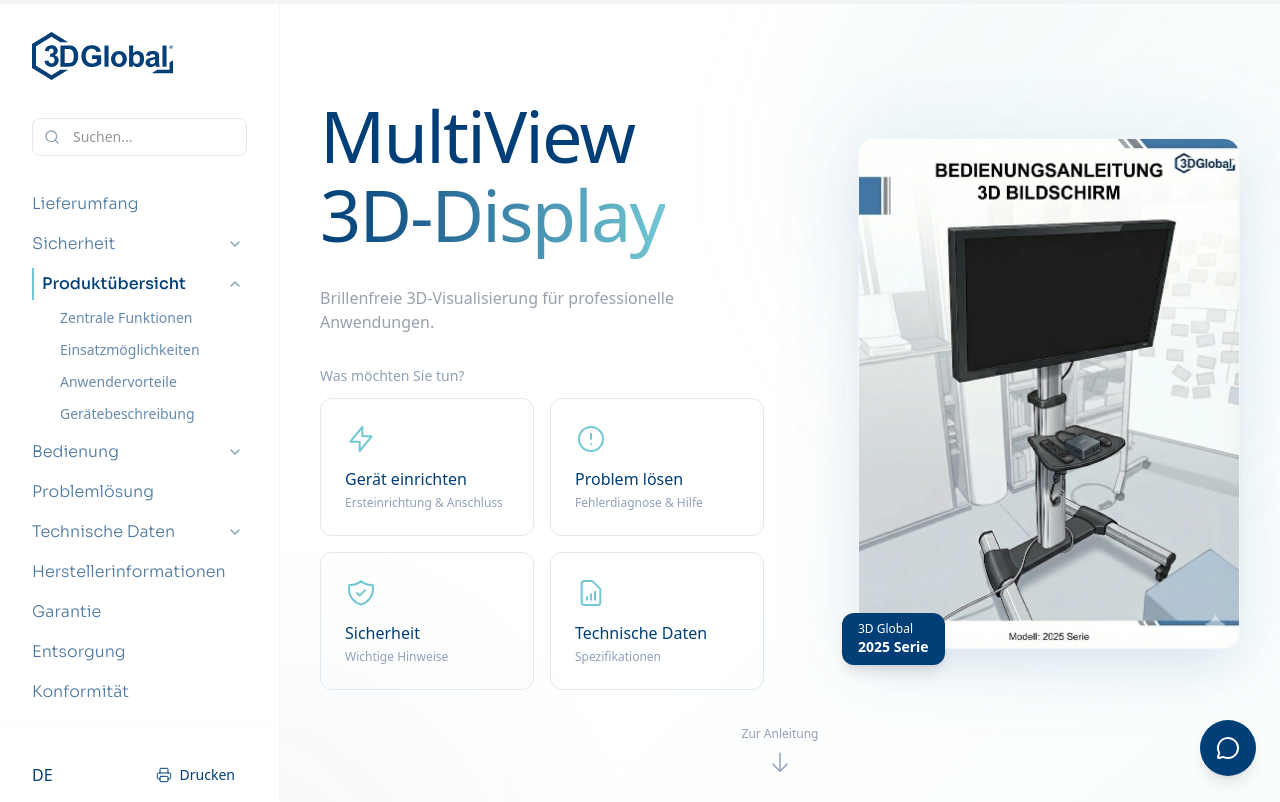
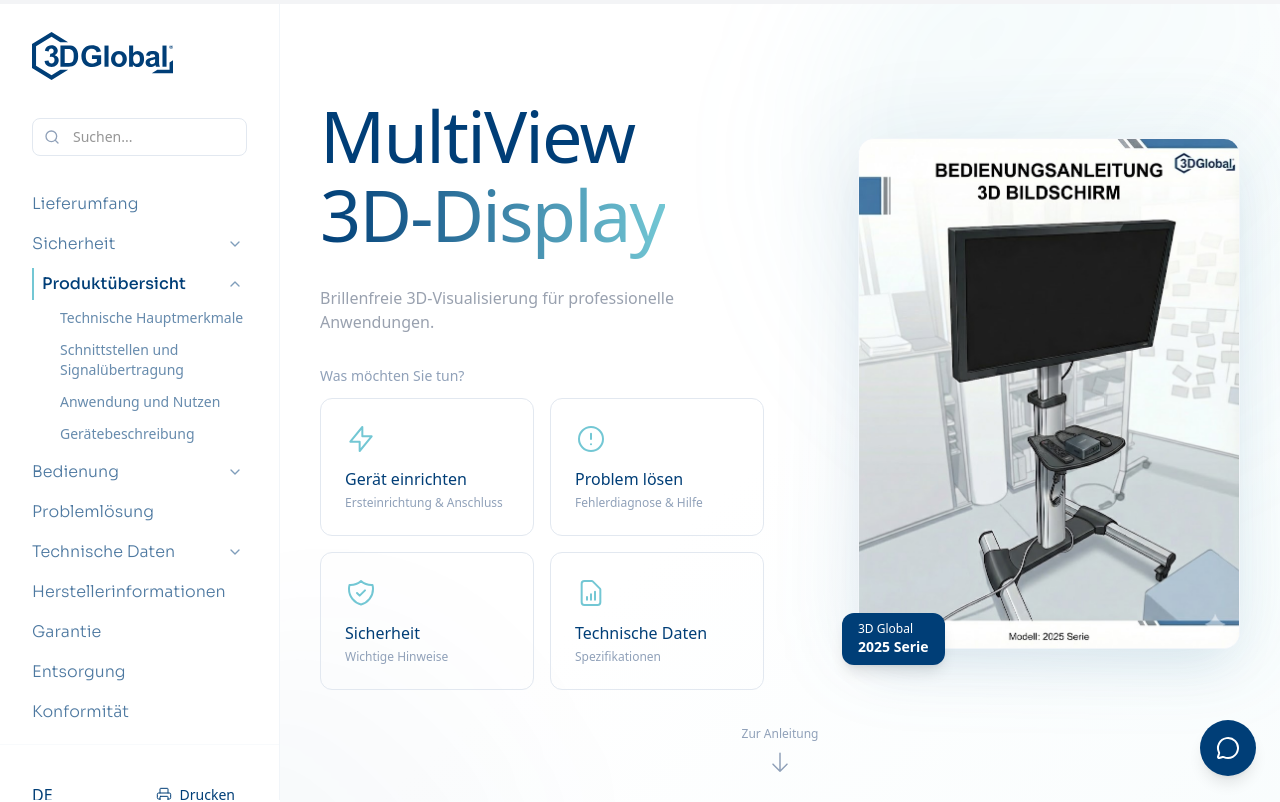
Before and after one commit to ChrBoebel/ID-Projekt, a Next.js app: page / in a window 1280 px wide. Shown: the top 802 px of the page. Built offline with nearby package versions, Linux system fonts and the light colour scheme.

Commit message:
docs: update navigation items to match new section IDs and remove duplicate contact entry

```diff
--- a/src/app/page.tsx
+++ b/src/app/page.tsx
@@ -884,7 +884,6 @@
               <ul className="list-disc list-inside text-slate-600 space-y-1 ml-4">
                 <li><strong>Telefon:</strong> +49 7361 528299 – 0</li>
                 <li><strong>E-Mail:</strong> <a href="mailto:info@3d-global.com" className="text-blue-600 hover:underline">info@3d-global.com</a></li>
-                <li><strong>Kontaktformular:</strong> <a href="mailto:info@3d-global.com" className="text-blue-600 hover:underline">Anfrage senden</a></li>
               </ul>
 
               <div className="mt-4 p-4 bg-slate-100 rounded-lg">
--- a/src/components/Navigation.tsx
+++ b/src/components/Navigation.tsx
@@ -50,9 +50,9 @@
     title: "Produktübersicht",
     icon: Sparkles,
     subItems: [
-      { id: "funktionen", title: "Zentrale Funktionen" },
-      { id: "einsatz", title: "Einsatzmöglichkeiten" },
-      { id: "vorteile", title: "Anwendervorteile" },
+      { id: "merkmale", title: "Technische Hauptmerkmale" },
+      { id: "schnittstellen", title: "Schnittstellen und Signalübertragung" },
+      { id: "anwendung", title: "Anwendung und Nutzen" },
       { id: "geraet", title: "Gerätebeschreibung" },
     ]
   },
```
